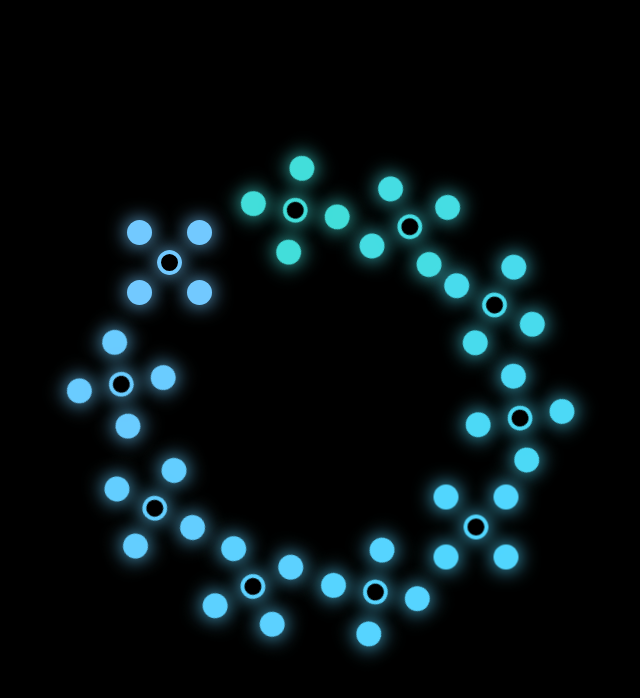
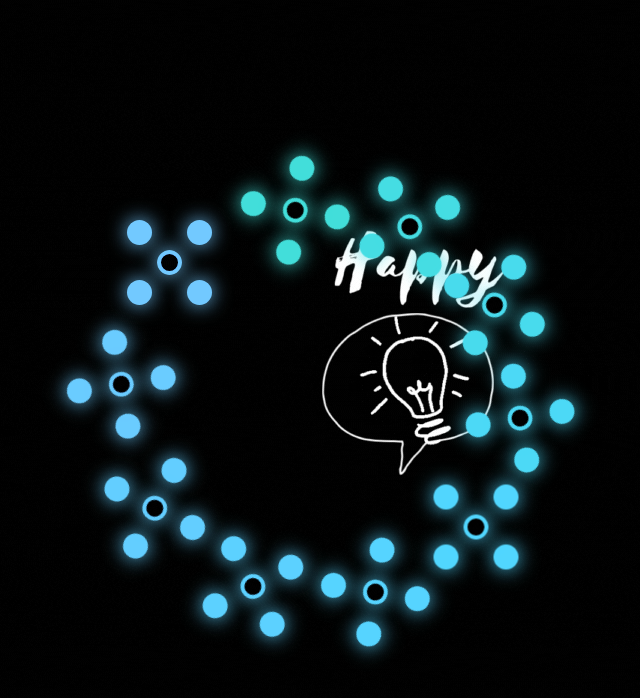
Before and after one commit to Biancaa-R/Animation-styles, a plain HTML site: page quick styles/hover_lights1/index.html in a window 1280 px wide. Shown: the whole page, without its empty margins (312-952 px from the left). Drawn offline with Linux system fonts and the light colour scheme.

Commit message:
Add files via upload

```diff
--- a/quick styles/hover_lights1/index.html
+++ b/quick styles/hover_lights1/index.html
@@ -6,7 +6,18 @@
         <link rel="stylesheet" href="style.css">
     </head>
     <body>
-        <div class="loader">
+        <script type="text/javascript">
+
+            function changeColorbg(color){
+                document.body.style.background =color;
+            }
+
+            function changebg(path){
+                document.body.style.backgroundImage="url('"+path+"')";
+            }
+
+        </script>
+        <div class="loader" onmouseover="setTimeout(changeColorbg('linear-gradient(135deg,black,darkblue)'),20)" onmouseout="changebg('Untitled design.gif')">
             <span style="--i:1;"></span>
             <span style="--i:2;"></span>
             <span style="--i:3;"></span>
@@ -18,6 +29,9 @@
             <span style="--i:9;"></span>
             <span style="--i:10;"></span>
 
+
+
         </div>
+
     </body>
 </html>
--- a/quick styles/hover_lights1/style.css
+++ b/quick styles/hover_lights1/style.css
@@ -9,8 +9,9 @@ body{
     justify-content: center;
     align-items: center;
     min-height: 100vh;
-    overflow: scroll;
-    background-color: black;
+    overflow: hidden;
+    background: url("Untitled design.gif");
+
 }
 
 .loader{
@@ -60,6 +61,8 @@ body{
 
 .loader:hover span::before{
 
+
+
     box-shadow: 0 0 20px turquoise,
     -200px -200px 0px turquoise,
     -200px -200px 20px turquoise,
@@ -75,6 +78,10 @@ body{
     transform-origin: 250px;
 }
 
+body:hover span::before{
+    background-image: url("Untitled design.gif");
+}
+
 
 @keyframes animate{
     0%{
```
Also changed, not shown: quick styles/hover_lights1/Untitled design.gif (added).
